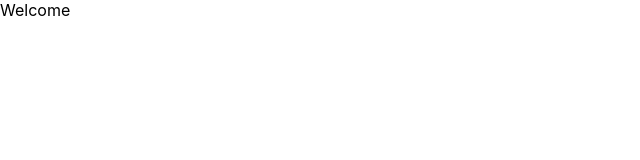
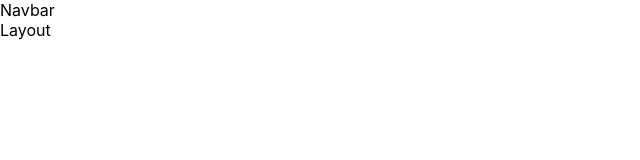
Before and after one commit to luftedar/next-portfolio, a Next.js app: page / in a window 1280 px wide. Shown: the top 160 px of the page, without its empty margins (0-640 px from the left). Built offline with nearby package versions, Linux system fonts and the light colour scheme.

Commit message:
Import Layout Component to app.js

```diff
--- a/pages/_app.js
+++ b/pages/_app.js
@@ -1,9 +1,14 @@
 import React from 'react';
 import PropTypes from 'prop-types';
 import '../styles/globals.css';
+import Layout from '../components/Layout';
 
 function MyApp({ Component, pageProps }) {
-  return <Component pageProps={pageProps} />;
+  return (
+  <Layout>
+    <Component pageProps={pageProps} />
+  </Layout>
+  );
 }
 
 MyApp.propTypes = {
```
